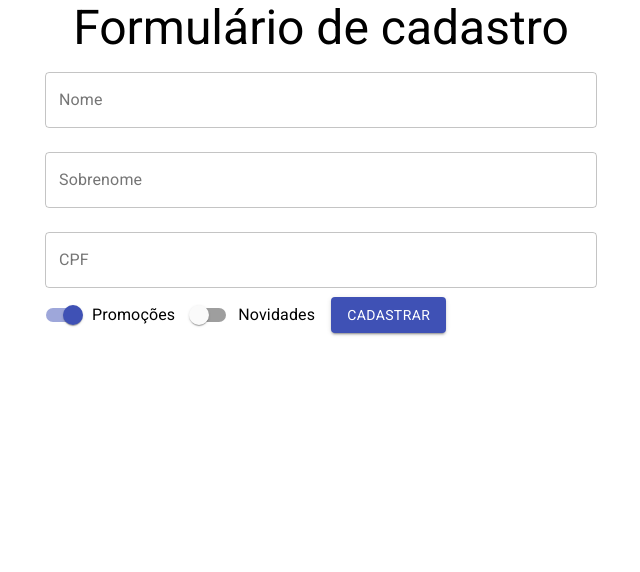
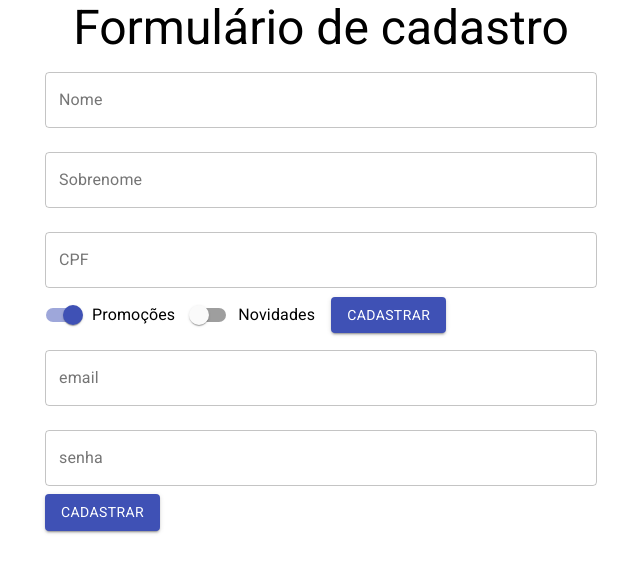
Before and after one commit to sheezarainbow9/react-multpartForm, a React (Create React App) app: page / in a window 1280 px wide. Shown: the top 572 px of the page, without its empty margins (319-959 px from the left). Built offline with nearby package versions, Linux system fonts and the light colour scheme.

Commit message:
email form

```diff
--- a/package.json
+++ b/package.json
@@ -10,11 +10,11 @@
     "fontsource-roboto": "^2.1.4",
     "react": "^16.13.1",
     "react-dom": "^16.13.1",
-    "react-scripts": "3.4.1"
+    "react-scripts": "^3.4.1"
   },
   "scripts": {
-    "start": "react-scripts start",
-    "build": "react-scripts build",
+    "start": "react-scripts --openssl-legacy-provider start",
+    "build": "react-scripts --openssl-legacy-provider build",
     "test": "react-scripts test",
     "eject": "react-scripts eject"
   },
--- a/src/App.js
+++ b/src/App.js
@@ -1,29 +1,31 @@
 import React, { Component } from "react";
 import "./App.css";
 import FormularioCadastro from "./components/FormularioCadastro/FormularioCadastro";
-import 'fontsource-roboto';
+import "fontsource-roboto";
 
-import {Container, Typography } from "@material-ui/core"
+import { Container, Typography } from "@material-ui/core";
 class App extends Component {
   render() {
     return (
       <Container component="article" maxWidth="sm">
-        <Typography variant="h3" component="h1" align="center" >Formulário de cadastro</Typography>
+        <Typography variant="h3" component="h1" align="center">
+          Formulário de cadastro
+        </Typography>
         <FormularioCadastro aoEnviar={aoEnviarForm} validarCPF={validarCPF} />
       </Container>
     );
   }
 }
 
-function aoEnviarForm(dados){
+function aoEnviarForm(dados) {
   console.log(dados);
 }
 
-function validarCPF(cpf){
-  if(cpf.length !== 11){
-    return {valido:false, texto:"CPF deve ter 11 digitos."}
-  }else{
-    return {valido:true, texto:""}
+function validarCPF(cpf) {
+  if (cpf.length !== 11) {
+    return { valido: false, texto: "CPF deve ter 11 dígitos" };
+  } else {
+    return { valido: true, texto: "" };
   }
 }
 
--- /dev/null
+++ b/src/components/FormularioCadastro/DadosPessoais.jsx
@@ -0,0 +1,94 @@
+import React, { useState } from "react";
+
+import { TextField, Button, Switch, FormControlLabel } from "@material-ui/core";
+
+function DadosPessoais({ aoEnviar, validarCPF }) {
+  const [nome, setNome] = useState("");
+  const [sobrenome, setSobrenome] = useState("");
+  const [cpf, setCpf] = useState("");
+  const [promocoes, setPromocoes] = useState(true);
+  const [novidades, setNovidades] = useState(false);
+  const [erros, setErros] = useState({ cpf: { valido: true, texto: "" } });
+  return (
+    <form
+      onSubmit={(event) => {
+        event.preventDefault();
+        aoEnviar({ nome, sobrenome, cpf, novidades, promocoes });
+      }}
+    >
+      <TextField
+        value={nome}
+        onChange={(event) => {
+          setNome(event.target.value);
+        }}
+        id="nome"
+        label="Nome"
+        variant="outlined"
+        margin="normal"
+        fullWidth
+      />
+      <TextField
+        value={sobrenome}
+        onChange={(event) => {
+          setSobrenome(event.target.value);
+        }}
+        id="sobrenome"
+        label="Sobrenome"
+        variant="outlined"
+        margin="normal"
+        fullWidth
+      />
+      <TextField
+        value={cpf}
+        onChange={(event) => {
+          setCpf(event.target.value);
+        }}
+        onBlur={(event) => {
+          const ehValido = validarCPF(cpf);
+          setErros({ cpf: ehValido });
+        }}
+        error={!erros.cpf.valido}
+        helperText={erros.cpf.texto}
+        id="CPF"
+        label="CPF"
+        variant="outlined"
+        margin="normal"
+        fullWidth
+      />
+
+      <FormControlLabel
+        label="Promoções"
+        control={
+          <Switch
+            checked={promocoes}
+            onChange={(event) => {
+              setPromocoes(event.target.checked);
+            }}
+            name="promocoes"
+            color="primary"
+          />
+        }
+      />
+
+      <FormControlLabel
+        label="Novidades"
+        control={
+          <Switch
+            checked={novidades}
+            onChange={(event) => {
+              setNovidades(event.target.checked);
+            }}
+            name="novidades"
+            color="primary"
+          />
+        }
+      />
+
+      <Button type="submit" variant="contained" color="primary">
+        Cadastrar
+      </Button>
+    </form>
+  );
+}
+
+export default DadosPessoais;
--- /dev/null
+++ b/src/components/FormularioCadastro/DadosUsuario.jsx
@@ -0,0 +1,30 @@
+import React from "react";
+import { TextField, Button } from "@material-ui/core";
+
+function DadosUsuario() {
+  return (
+    <form>
+      <TextField
+        id="email"
+        label="email"
+        type="email"
+        variant="outlined"
+        margin="normal"
+        fullWidth
+      />
+      <TextField
+        id="senha"
+        label="senha"
+        type="password"
+        variant="outlined"
+        margin="normal"
+        fullWidth
+      />
+      <Button type="submit" variant="contained" color="primary">
+        Cadastrar
+      </Button>
+    </form>
+  );
+}
+
+export default DadosUsuario;
--- a/src/components/FormularioCadastro/FormularioCadastro.jsx
+++ b/src/components/FormularioCadastro/FormularioCadastro.jsx
@@ -1,93 +1,13 @@
 import React, { useState } from "react";
-import { TextField, Button, Switch, FormControlLabel } from "@material-ui/core";
+import DadosPessoais from "./DadosPessoais";
+import DadosUsuario from "./DadosUsuario";
 
-function FormularioCadastro({aoEnviar, validarCPF}) {
-  const [nome, setNome] = useState("");
-  const [sobrenome, setSobrenome] = useState("");
-  const [cpf, setCpf] = useState("");
-  const [promocoes, setPromocoes] = useState(true);
-  const [novidades, setNovidades] = useState(false);
-  const [erros, setErros] = useState({cpf:{valido:true, texto:""}})
+function FormularioCadastro({ aoEnviar, validarCPF }) {
   return (
-    <form
-      onSubmit={(event) => {
-        event.preventDefault();
-        aoEnviar({nome, sobrenome, cpf, novidades, promocoes});
-      }}
-    >
-      <TextField
-        value={nome}
-        onChange={(event) => {
-          setNome(event.target.value);
-        }}
-        id="nome"
-        label="Nome"
-        variant="outlined"
-        margin="normal"
-        fullWidth
-      />
-      <TextField
-        value={sobrenome}
-        onChange={(event) => {
-          setSobrenome(event.target.value);
-        }}
-        id="sobrenome"
-        label="Sobrenome"
-        variant="outlined"
-        margin="normal"
-        fullWidth
-      />
-      <TextField
-        value={cpf}
-        onChange={(event) => {
-          setCpf(event.target.value);
-        }}
-
-        onBlur={(event)=>{
-          const ehValido = validarCPF(cpf);
-          setErros({cpf:ehValido})
-        }}
-        error={!erros.cpf.valido}
-        helperText={erros.cpf.texto}
-        id="CPF"
-        label="CPF"
-        variant="outlined"
-        margin="normal"
-        fullWidth
-      />
-
-      <FormControlLabel
-        label="Promoções"
-        control={
-          <Switch
-            checked={promocoes}
-            onChange={(event) => {
-              setPromocoes(event.target.checked);
-            }}
-            name="promocoes"
-            color="primary"
-          />
-        }
-      />
-
-      <FormControlLabel
-        label="Novidades"
-        control={
-          <Switch
-            checked={novidades}
-            onChange={(event) => {
-              setNovidades(event.target.checked);
-            }}
-            name="novidades"
-            color="primary"
-          />
-        }
-      />
-
-      <Button type="submit" variant="contained" color="primary">
-        Cadastrar
-      </Button>
-    </form>
+    <>
+      <DadosPessoais aoEnviar={aoEnviar} validarCPF={validarCPF} />
+      <DadosUsuario />
+    </>
   );
 }
 
```
Also changed, not shown: 1 other file (tests, documents, lock files or other folders).
